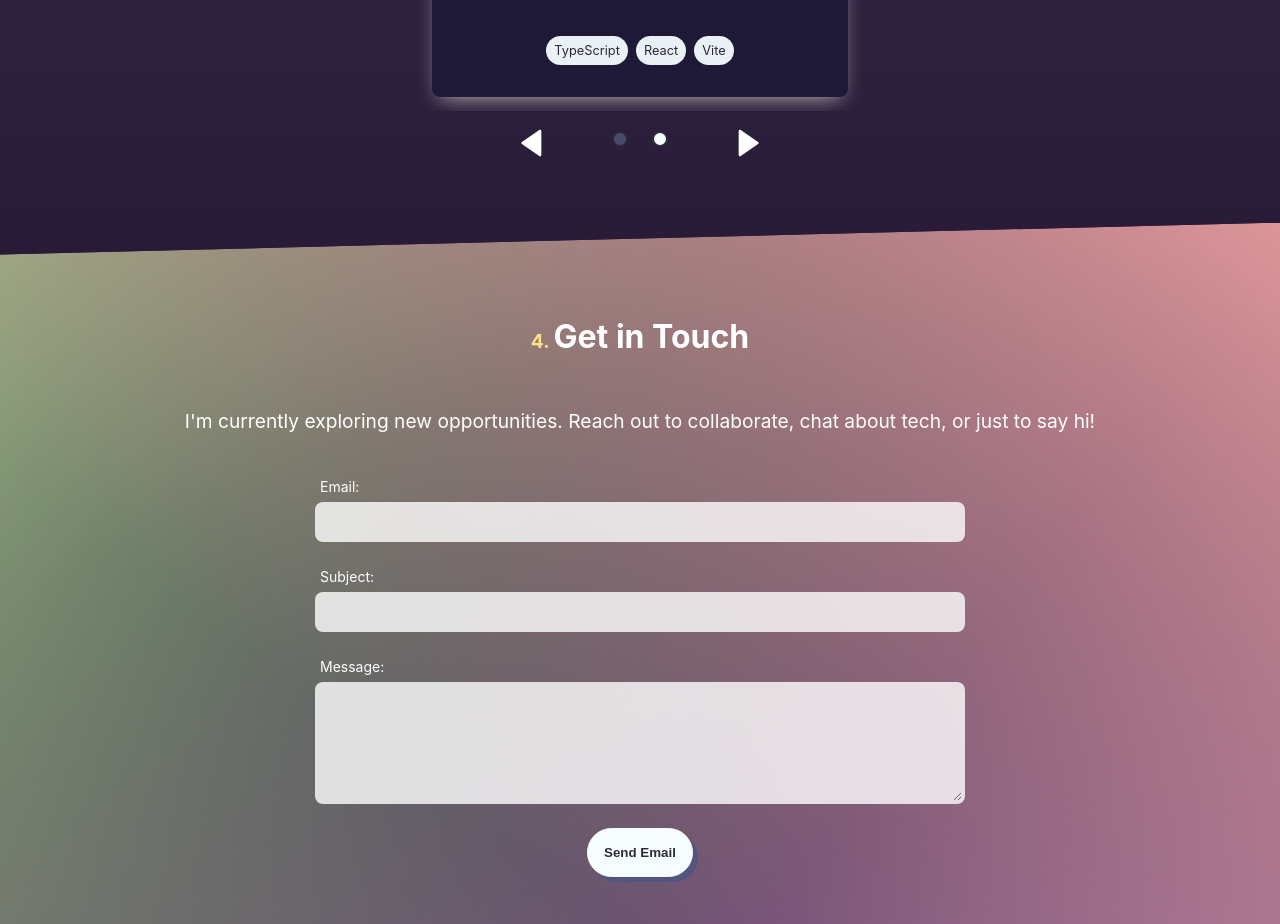
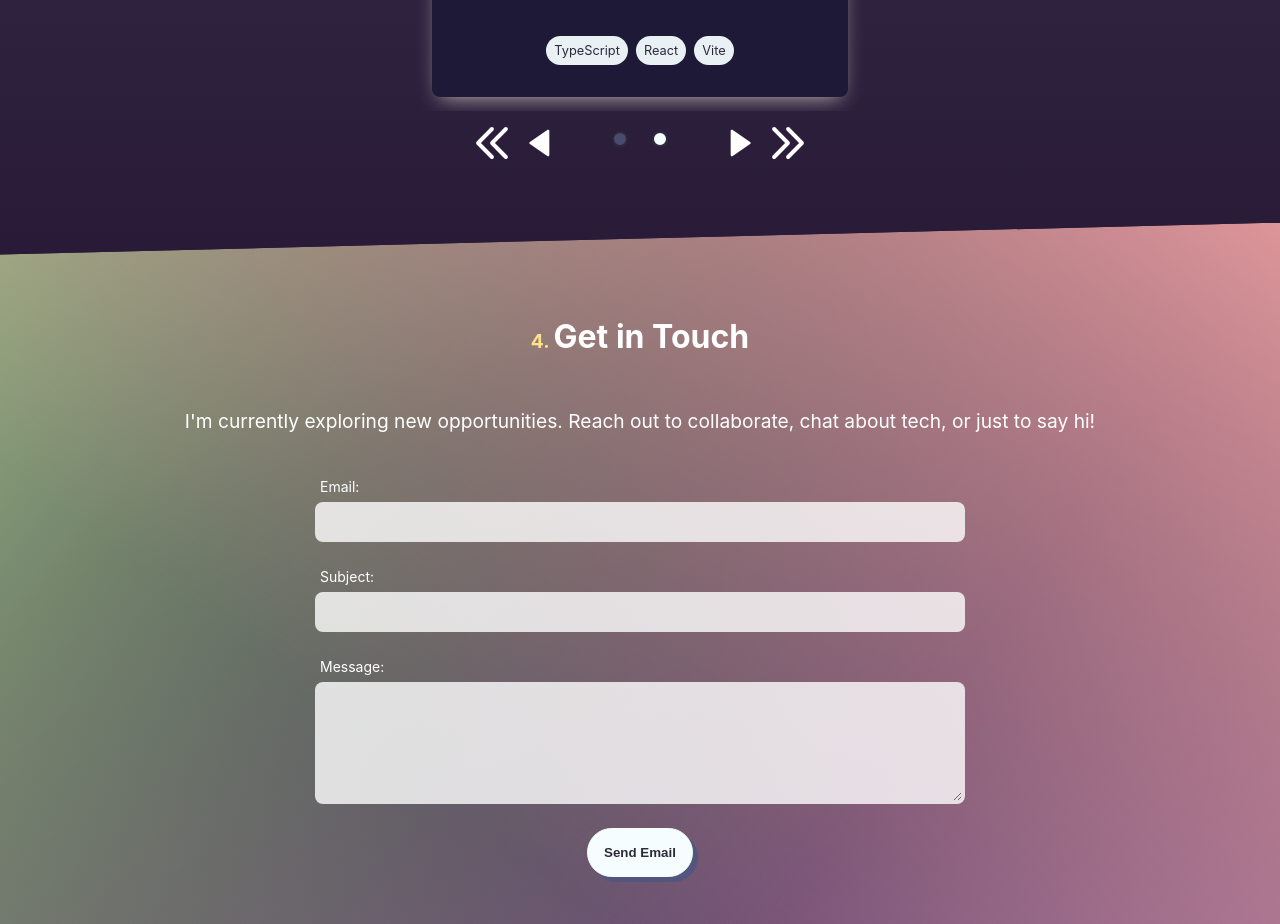
Before and after one commit to christinaor/christinaor.github.io, a React (Vite) app: page / in a window 1280 px wide. Shown: the part 3427-4351 px from the top of the page. Built offline with nearby package versions, Linux system fonts and the light colour scheme.

Commit message:
Add rewind and fast forward buttons

```diff
--- a/src/components/Experiences/Experiences.tsx
+++ b/src/components/Experiences/Experiences.tsx
@@ -4,6 +4,7 @@ import { useSwipeable } from 'react-swipeable';
 import experiencesData from '../../../data/experiences';
 
 import arrowIcon from '../../assets/arrow.svg';
+import rewindeArrowIcon from '../../assets/rewind-arrow.svg';
 import githubLinkLogo from '../../assets/experience-images/github-svgrepo-com.svg';
 import websiteIcon from '../../assets/experience-images/external-link-svgrepo-com.svg';
 
@@ -120,7 +121,17 @@ export default function Experiences() {
       setCardIndex(0);
       // scrollX.current = 0;
     }
-  }, [cardIndex, carouselCards])
+  }, [cardIndex, carouselCards]);
+
+  const handleRewindClick = () => {
+    console.log('left rewind clicked')
+    setCardIndex(0);
+  };
+
+  const handleFastForwardClick = () => {
+    console.log('right forward clicked')
+    setCardIndex(experiencesData.length - 1);
+  };
 
   const touchHandlers = useSwipeable({
     onSwipedRight: () => handleLeftArrowClick(),
@@ -171,6 +182,7 @@ export default function Experiences() {
       </div>
 
       <div className={styles.cardNavigation}>
+        <img className={styles.rewindArrow} src={rewindeArrowIcon} alt="left rewind arrow icon for moving to the first experience card" onClick={handleRewindClick}/>
         <img className={styles.leftArrow} src={arrowIcon} alt="left arrow icon for moving left in experience cards" onClick={handleLeftArrowClick}/>
 
         <div className={styles.dots}>
@@ -186,6 +198,7 @@ export default function Experiences() {
         </div>
 
         <img className={styles.rightArrow} src={arrowIcon} alt="left arrow icon for moving left in experience cards" onClick={handleRightArrowClick} />
+        <img className={styles.fastForwardArrow} src={rewindeArrowIcon} alt="right rewind arrow icon for moving to the last experience card" onClick={handleFastForwardClick}/>
       </div>
     </section>
   )
--- a/src/components/Experiences/styles.module.scss
+++ b/src/components/Experiences/styles.module.scss
@@ -89,7 +89,7 @@
 
   color: $mainTextColorWhite;
 
-  scroll-snap-align: center;
+  // scroll-snap-align: center;
 }
 
 .experience {
@@ -110,7 +110,7 @@
   background-color: $darkSkyBlue;
   border-radius: 8px;
   box-shadow: $neutralGray 0px 2px 2px -3px, $neutralGray 0px 8px 20px -8px, $neutralGray 0px 0px;
-  transition: 0.3s;
+  transition: ease all 0.3s;
 }
 .experience:hover {
   box-shadow: $baseGold 0px 50px 100px -20px, $baseGold 0px 30px 60px -30px, $baseGold 0px -2px 6px 0px inset;
@@ -198,10 +198,10 @@
   align-items: center;
   // margin-top: 1rem;
 
-  gap: 4rem;
+  // gap: 4rem;
 }
 
-.cardNavigation .leftArrow, .rightArrow {
+.cardNavigation .leftArrow, .cardNavigation .rightArrow, .cardNavigation .rewindArrow, .cardNavigation .fastForwardArrow {
   width: 2rem;
   height: 2rem;
   display: block;
@@ -209,12 +209,16 @@
   cursor: pointer;
 }
 
-.cardNavigation .leftArrow:hover, .rightArrow:hover {
+.cardNavigation .leftArrow:hover, .cardNavigation .rightArrow:hover, .cardNavigation .rewindArrow:hover, .cardNavigation .fastForwardArrow:hover {
   filter: brightness(0) saturate(100%) invert(94%) sepia(10%) saturate(1967%) hue-rotate(328deg) brightness(99%) contrast(111%);
 }
 
-.cardNavigation .rightArrow {
+.cardNavigation .rightArrow, .cardNavigation .fastForwardArrow {
   transform: rotate(180deg);
+}
+
+.cardNavigation .leftArrow, .cardNavigation .rightArrow {
+  margin: 0 1rem;
 }
 
 .cardNavigation .dots {
@@ -222,6 +226,7 @@
   min-height: 1.5rem;
 
   gap: 1.5rem;
+  margin: 0 2.5rem;
 }
 
 .cardNavigation .dots .dot:hover {
```
Also changed, not shown: src/assets/rewind-arrow.svg (added).
